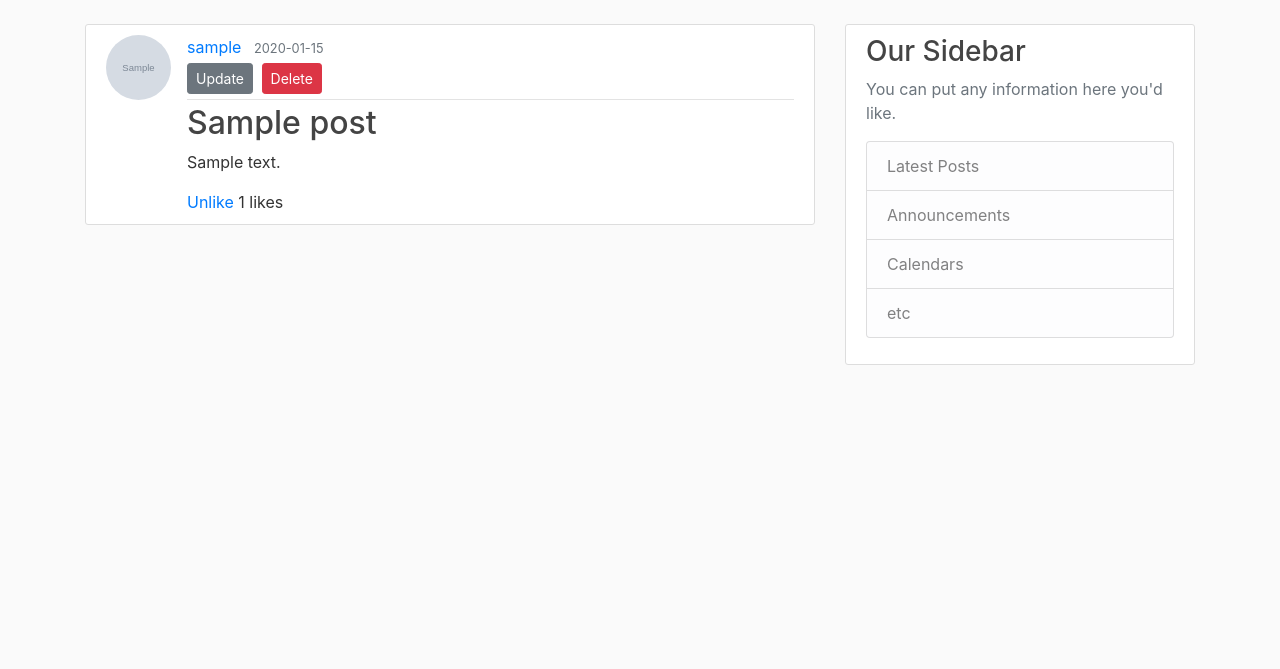
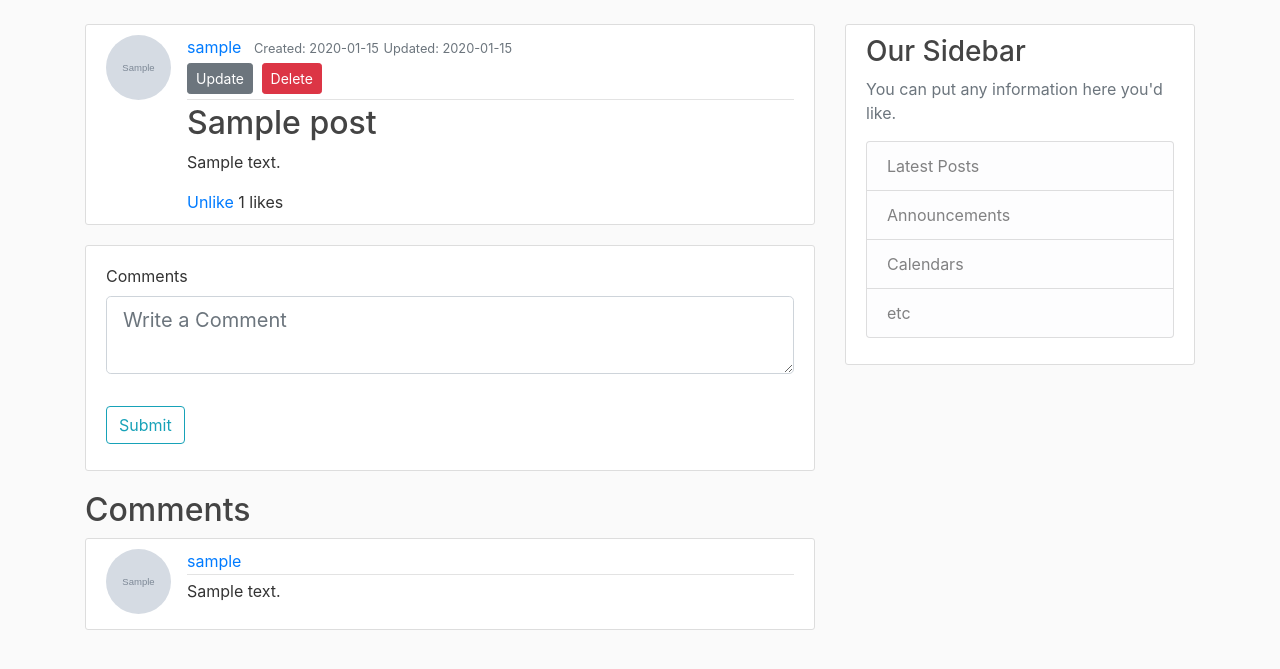
Before and after one commit to smdas989/flask_blog, a Flask app: page /post/1 in a window 1280 px wide. Shown: the part 56-725 px from the top of the page. Run offline with Flask 2, Linux system fonts and the light colour scheme; a user stored in the database is signed in; tables that the repository leaves empty hold one stand-in row (values such as "Sample post"); grey boxes marked "Sample" are stand-in pictures; some libraries are stand-ins or nearby versions.

Commit message:
comments feature added

```diff
--- a/blog_project/blogapp/forms.py
+++ b/blog_project/blogapp/forms.py
@@ -77,3 +77,8 @@ class ResetPasswordForm(FlaskForm):
     confirm_password = PasswordField('Confirm Password',
                                      validators=[DataRequired(), EqualTo('password')])
     submit = SubmitField('Reset Password')
+
+
+class CommentForm(FlaskForm):
+    content = TextAreaField('Comments',  render_kw={"placeholder": "Write a Comment"})
+    submit = SubmitField('Submit')
--- a/blog_project/blogapp/models.py
+++ b/blog_project/blogapp/models.py
@@ -18,6 +18,11 @@ class User(db.Model, UserMixin):
     liked = db.relationship(
         'PostLike',
         foreign_keys='PostLike.user_id',
+        backref='user', lazy='dynamic')
+
+    comment = db.relationship(
+        'Comment',
+        foreign_keys='Comment.user_id',
         backref='user', lazy='dynamic')
 
     def like_post(self, post):
@@ -63,9 +68,27 @@ class Post(db.Model):
     id = db.Column(db.Integer, primary_key=True)
     title = db.Column(db.String(100), nullable=False)
     date_posted = db.Column(db.DateTime, nullable=False, default=datetime.utcnow)
+    date_updated = db.Column(db.DateTime, default=datetime.utcnow)
     content = db.Column(db.Text, nullable=False)
     user_id = db.Column(db.Integer, db.ForeignKey('user.id'), nullable=False)
     likes = db.relationship('PostLike', backref='post', lazy='dynamic')
+    comments = db.relationship('Comment', backref='title', lazy='dynamic')
+
+    def get_comments(self):
+        return Comment.query.filter_by(post_id=post.id).order_by(Comment.timestamp.desc())
+
+
 
     def __repr__(self):
         return f"User('{self.title}', '{self.date_posted}')"
+
+
+class Comment(db.Model):
+    __tablename__ = 'comments'
+    id = db.Column(db.Integer, primary_key=True)
+    user_id = db.Column(db.Integer, db.ForeignKey('user.id'))
+    post_id = db.Column(db.Integer, db.ForeignKey('post.id'))
+    body = db.Column(db.Text)
+
+    def __repr__(self):
+        return f"Comment('{self.body}')"
--- a/blog_project/blogapp/templates/home.html
+++ b/blog_project/blogapp/templates/home.html
@@ -7,7 +7,8 @@
   <div class="media-body">
     <div class="article-metadata">
       <a class="mr-2" href="#">{{ post.author.username }}</a>
-      <small class="text-muted">{{ post.date_posted.strftime('%Y-%m-%d') }}</small>
+      <small class="text-muted">Created: {{ post.date_posted.strftime('%Y-%m-%d') }}</small>
+      <small class="text-muted">Updated: {{ post.date_updated.strftime('%Y-%m-%d') }}</small>
     </div>
     <h2><a class="article-title" href="{{ url_for('post', post_id=post.id ) }}">{{ post.title }}</a></h2>
     <p class="article-content">{{ post.content[:140] }}  <a href="{{ url_for('post', post_id=post.id ) }}">read more</a></p>
--- a/blog_project/blogapp/templates/post.html
+++ b/blog_project/blogapp/templates/post.html
@@ -5,7 +5,8 @@
     <div class="media-body">
       <div class="article-metadata">
         <a class="mr-2" href="#">{{ post.author.username }}</a>
-        <small class="text-muted">{{ post.date_posted.strftime('%Y-%m-%d') }}</small>
+        <small class="text-muted">Created: {{ post.date_posted.strftime('%Y-%m-%d') }}</small>
+        <small class="text-muted">Updated: {{ post.date_updated.strftime('%Y-%m-%d') }}</small>
         {% if post.author == current_user %}
           <div>
             <a class="btn btn-secondary btn-sm mt-1 mb-1" href="{{ url_for('update_post',post_id=post.id)}}">Update</a>
@@ -26,9 +27,63 @@
   {% else %}
     {{ post.likes.count() }} likes
   {% endif %}
-    </div>
+</div>
+</article>
+
+
+<!-- CommentForm section start -->
+<div class="content-section">
+  <form method="POST" action="{{ url_for('comment', post_id=post.id)}}">
+      {{ form.hidden_tag() }}
+      <fieldset class="form-group">
+          <div class="form-group">
+            {{ form.content.label(class="form-control-label") }}
+            {% if form.content.errors %}
+                {{ form.content(class="form-control form-control-lg is-invalid") }}
+                <div class="invalid-feedback">
+                    {% for error in form.content.errors %}
+                        <span>{{ error }}</span>
+                    {% endfor %}
+                </div>
+            {% else %}
+                {{ form.content(class="form-control form-control-lg") }}
+            {% endif %}
+        </div>
+      </fieldset>
+      <div class="form-group">
+          {{ form.submit(class="btn btn-outline-info") }}
+      </div>
+  </form>
+</div>
+
+<!-- Comment section ends -->
+
+
+<!-- User Comments -->
+<h2>Comments</h2>
+{% if comments ==  None %}
+<article class="media content-section">
+  <p class="article-content">No comments yet</p>
+</article>
+{% else %}
+
+{% for comment in comments %}
+  <article class="media content-section">
+    <img class="rounded-circle article-img" src="{{ url_for('static', filename='profile_pics/' + post.author.image_file) }}">
+    <div class="media-body">
+      <div class="article-metadata">
+        <a class="mr-2" href="#">{{ post.author.username }}</a>
+      </div>
+      <p class="article-content">{{ comment.body }}</p>
+  </div>
   </article>
-  <!-- Modal -->
+{% endfor %}
+{% endif %}
+<!-- User comments ends -->
+
+
+
+<!-- Modal -->
   <div class="modal fade" id="deleteModal" tabindex="-1" role="dialog" aria-labelledby="deleteModalLabel" aria-hidden="true">
     <div class="modal-dialog" role="document">
       <div class="modal-content">
--- a/blog_project/blogapp/views.py
+++ b/blog_project/blogapp/views.py
@@ -2,16 +2,17 @@ from flask import flash, redirect, render_template, url_for, request
 from blogapp import app, db, bcrypt, mail
 from flask.views import View
 from flask.views import MethodView
-from .forms import RegistrationForm, LoginForm, UpdateAccountForm, PostForm,  RequestResetForm, ResetPasswordForm
-from blogapp.models import User, Post
+from .forms import RegistrationForm, LoginForm, UpdateAccountForm, PostForm,  RequestResetForm, ResetPasswordForm, CommentForm
+from blogapp.models import User, Post, Comment
 from flask_login import login_user, current_user, logout_user, login_required
 import secrets
 import os
 from PIL import Image
 from flask_paginate import Pagination, get_page_parameter
 from flask_mail import Message
+from datetime import datetime
+
 @app.route("/")
-
 @app.route("/home")
 def home():
     # posts = Post.query.paginate(per_page=5, page=page_num, error_out=True)
@@ -105,10 +106,14 @@ def new_post():
         return redirect(url_for('home'))
     return render_template('create_post.html', title='New Post', form=form,  legend='New Post')
 
-@app.route("/post/<int:post_id>")
+@app.route("/post/<int:post_id>", methods=['GET','POST'])
 def post(post_id):
+    form = CommentForm()
     post = Post.query.get_or_404(post_id)
-    return render_template('post.html', title=post.title, post=post)
+    comments = Comment.query.filter_by(post_id=post_id).all()
+    if len(comments) == 0:
+        comments=None
+    return render_template('post.html', title=post.title, post=post, comments=comments, form=form)
 
 @app.route("/post/<int:post_id>/update", methods=['GET','POST'])
 @login_required
@@ -120,6 +125,7 @@ def update_post(post_id):
     if form.validate_on_submit():
         post.title = form.title.data
         post.content = form.content.data
+        post.date_updated = datetime.now()
         db.session.commit()
         flash('Your post has been updated','success')
         return redirect(url_for('post',post_id=post.id))
@@ -204,3 +210,17 @@ def like_action(post_id, action):
         current_user.unlike_post(post)
         db.session.commit()
     return redirect(request.referrer)
+
+
+@app.route('/comment/<int:post_id>', methods=['GET', 'POST'])
+@login_required
+def comment(post_id=None):
+    post = Post.query.get_or_404(post_id)
+    form = CommentForm()
+    if form.validate_on_submit():
+        comment = Comment(body=form.content.data.strip(), post_id=post_id, user_id = current_user.id)
+        db.session.add(comment)
+        db.session.commit()
+        return redirect(url_for('post', post_id=post.id))
+
+    return render_template("post.html", post=post, form=form)
```
Also changed, not shown: blog_project/migrations/versions/a36bcfff4fe5_.py (added, +36 -0 lines), blog_project/migrations/versions/a937f28b0bf7_.py (added, +28 -0 lines).
